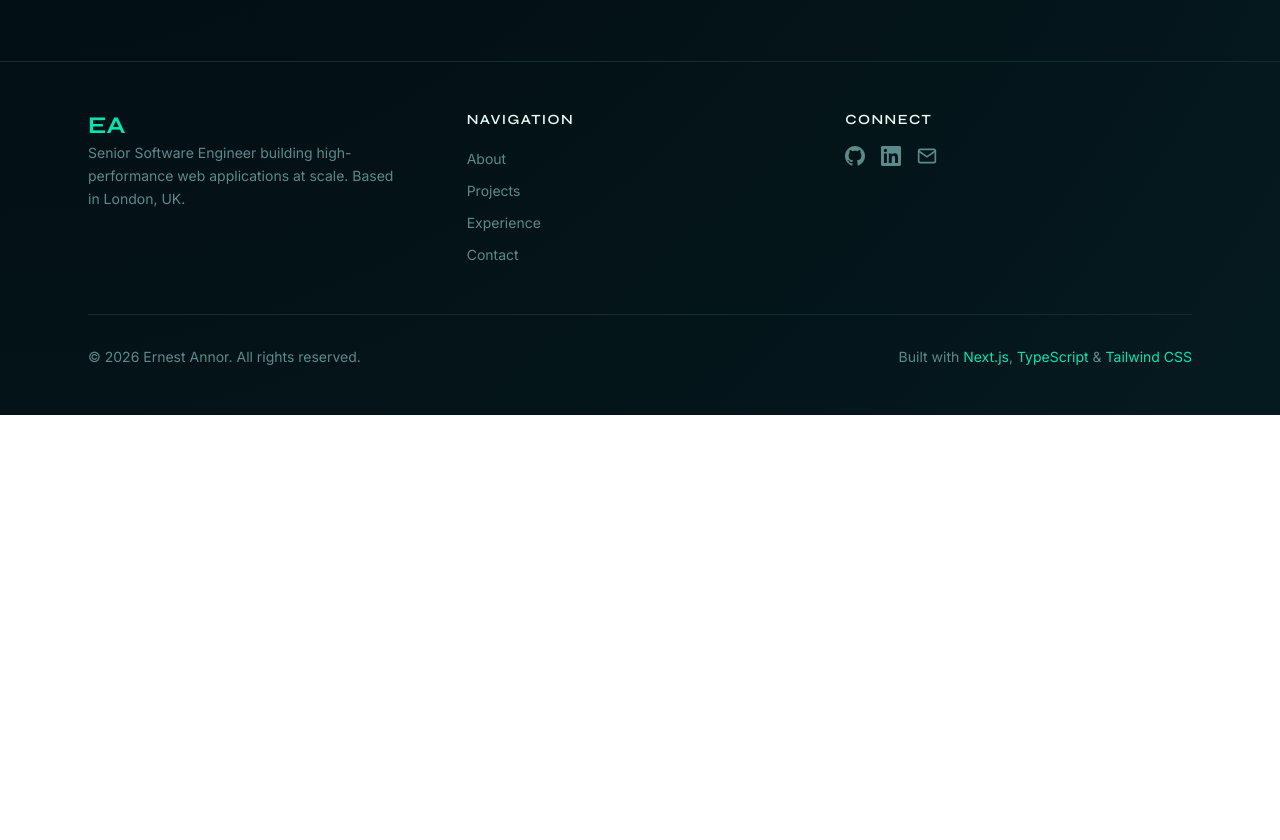
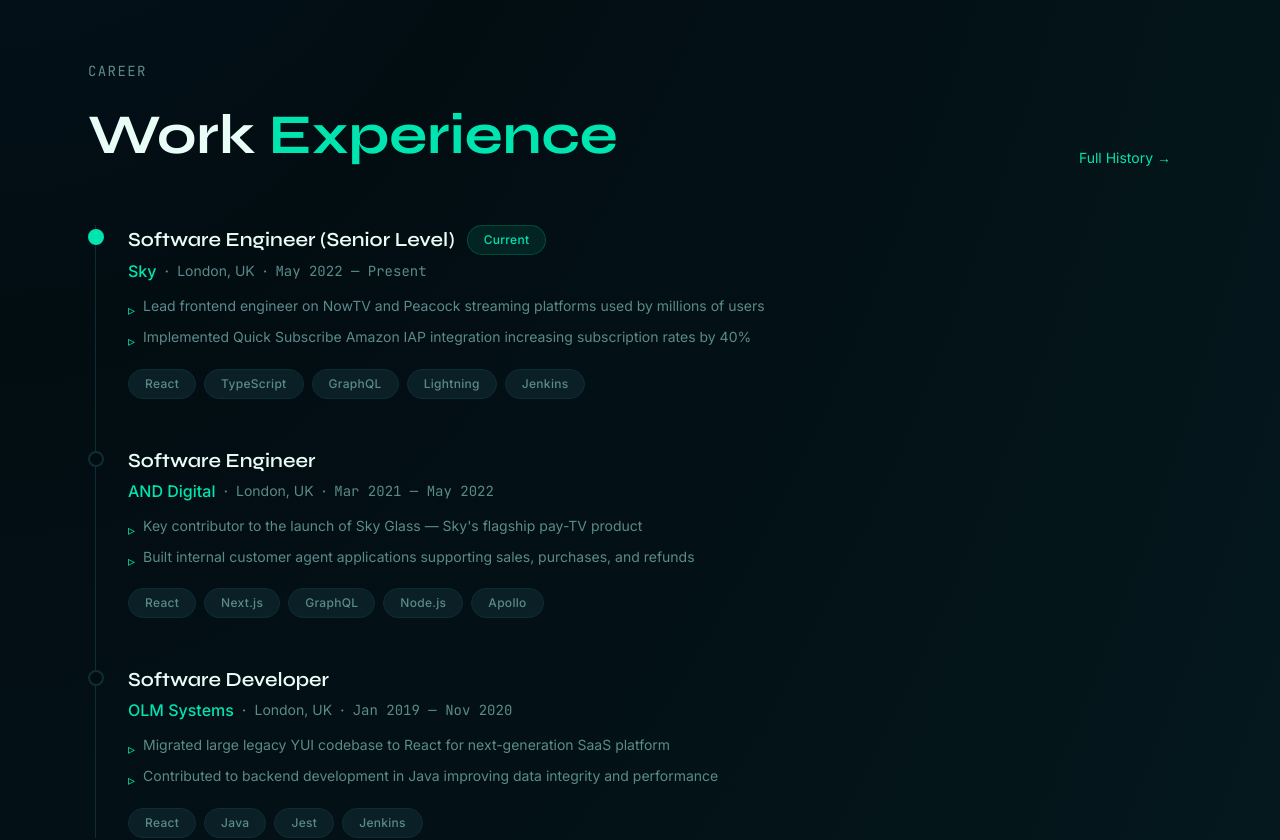
Before and after one commit to we2annor/ernest-annor, a Next.js app in the folder apps/web/: page / in a window 1280 px wide. Shown: the part 1500-2340 px from the top of the page. Before the commit the page ends 1915 px from the top, so only its background shows below. Built offline with nearby package versions, Linux system fonts and the light colour scheme.

Commit message:
feat: add ExperienceSection with timeline

```diff
--- a/apps/web/app/page.tsx
+++ b/apps/web/app/page.tsx
@@ -1,3 +1,4 @@
+import { ExperienceSection } from "@/components/sections/ExperienceSsection";
 import { FeaturedProjectSection } from "@/components/sections/FeaturedProjectSection";
 import { HeroSection } from "@/components/sections/HeroSection";
 
@@ -6,6 +7,7 @@ export default function Home() {
     <>
       <HeroSection />
       <FeaturedProjectSection />
+      <ExperienceSection />
     </>
   );
 }
--- /dev/null
+++ b/apps/web/components/sections/ExperienceSsection.tsx
@@ -0,0 +1,140 @@
+import { Badge } from "@/components/ui/Badge";
+import { Button } from "@/components/ui/Button";
+import { experiences } from "@/lib/data/experience";
+
+function formatDate(dateStr: string): string {
+  const [year, month] = dateStr.split("-");
+  const date = new Date(parseInt(year), parseInt(month) - 1);
+  return date.toLocaleDateString("en-GB", { month: "short", year: "numeric" });
+}
+
+export function ExperienceSection() {
+  return (
+    <section
+      className='px-6 max-w-6xl mx-auto py-24'
+      aria-labelledby='experience-heading'
+    >
+      {/* Section header */}
+      <div className='flex items-end justify-between mb-12'>
+        <div>
+          <p className='text-text-muted text-sm font-mono uppercase tracking-widest mb-3'>
+            Career
+          </p>
+          <h2
+            id='experience-heading'
+            className='font-syne font-bold text-text-primary'
+            style={{ fontSize: "clamp(2rem, 5vw, 3.5rem)" }}
+          >
+            Work <span className='text-accent'>Experience</span>
+          </h2>
+        </div>
+        <Button
+          as='a'
+          href='/experience'
+          variant='ghost'
+          size='sm'
+          className='hidden md:inline-flex'
+        >
+          Full History →
+        </Button>
+      </div>
+
+      {/* Timeline */}
+      <div className='relative'>
+        {/* Vertical line */}
+        <div
+          className='absolute left-0 top-0 bottom-0 w-[1px] bg-border ml-[7px]'
+          aria-hidden='true'
+        />
+
+        <div className='space-y-12'>
+          {experiences.map((exp, index) => (
+            <div key={exp.id} className='relative pl-10'>
+              {/* Timeline dot */}
+              <div
+                className={`
+                  absolute left-0 top-1 w-4 h-4 rounded-full border-2
+                  ${
+                    exp.current
+                      ? "bg-accent border-accent"
+                      : "bg-background border-border"
+                  }
+                `}
+                aria-hidden='true'
+              />
+
+              {/* Content */}
+              <div className='space-y-3'>
+                {/* Role and company */}
+                <div>
+                  <div className='flex items-center gap-3 flex-wrap'>
+                    <h3 className='font-syne font-semibold text-text-primary text-xl'>
+                      {exp.role}
+                    </h3>
+                    {exp.current && <Badge variant='accent'>Current</Badge>}
+                  </div>
+                  <div className='flex items-center gap-2 mt-1 flex-wrap'>
+                    <span className='text-accent font-medium'>
+                      {exp.company}
+                    </span>
+                    <span className='text-text-muted'>·</span>
+                    <span className='text-text-muted text-sm'>
+                      {exp.location}
+                    </span>
+                    <span className='text-text-muted'>·</span>
+                    <span className='text-text-muted text-sm font-mono'>
+                      {formatDate(exp.startDate)} —{" "}
+                      {exp.current
+                        ? "Present"
+                        : exp.endDate
+                          ? formatDate(exp.endDate)
+                          : ""}
+                    </span>
+                  </div>
+                </div>
+
+                {/* Description */}
+                <ul className='space-y-1' role='list'>
+                  {exp.description.slice(0, 2).map((point, i) => (
+                    <li
+                      key={i}
+                      className='text-text-muted text-sm leading-relaxed flex gap-2'
+                    >
+                      <span
+                        className='text-accent mt-1 shrink-0'
+                        aria-hidden='true'
+                      >
+                        ▹
+                      </span>
+                      {point}
+                    </li>
+                  ))}
+                </ul>
+
+                {/* Tech stack */}
+                <div
+                  className='flex flex-wrap gap-2 pt-1'
+                  role='list'
+                  aria-label={`Technologies used at ${exp.company}`}
+                >
+                  {exp.techStack.slice(0, 5).map((tech) => (
+                    <div key={tech} role='listitem'>
+                      <Badge variant='muted'>{tech}</Badge>
+                    </div>
+                  ))}
+                </div>
+              </div>
+            </div>
+          ))}
+        </div>
+      </div>
+
+      {/* Mobile view all */}
+      <div className='flex justify-center md:hidden mt-12'>
+        <Button as='a' href='/experience' variant='outline' size='md'>
+          Full History →
+        </Button>
+      </div>
+    </section>
+  );
+}
--- /dev/null
+++ b/apps/web/lib/data/experience.ts
@@ -0,0 +1,60 @@
+import { Experience } from "@ernest-annor/shared";
+
+export const experiences: Experience[] = [
+  {
+    id: "1",
+    company: "Sky",
+    role: "Software Engineer (Senior Level)",
+    startDate: "2022-05",
+    current: true,
+    description: [
+      "Lead frontend engineer on NowTV and Peacock streaming platforms used by millions of users",
+      "Implemented Quick Subscribe Amazon IAP integration increasing subscription rates by 40%",
+      "Contributing to platform modernisation — migrating from React to Lightning framework",
+      "Driving frontend architecture decisions, performance improvements and accessibility",
+    ],
+    techStack: [
+      "React",
+      "TypeScript",
+      "GraphQL",
+      "Lightning",
+      "Jenkins",
+      "Kubernetes",
+      "Docker",
+    ],
+    location: "London, UK",
+  },
+  {
+    id: "2",
+    company: "AND Digital",
+    role: "Software Engineer",
+    startDate: "2021-03",
+    endDate: "2022-05",
+    current: false,
+    description: [
+      "Key contributor to the launch of Sky Glass — Sky's flagship pay-TV product",
+      "Built internal customer agent applications supporting sales, purchases, and refunds",
+      "Led performance optimisation for Sports Direct, Flannels, and House of Fraser e-commerce",
+      "Designed and built internal dashboards for project tracking and resource planning",
+    ],
+    techStack: ["React", "Next.js", "GraphQL", "Node.js", "Apollo", "MongoDB"],
+    location: "London, UK",
+  },
+  {
+    id: "3",
+    company: "OLM Systems",
+    role: "Software Developer",
+    startDate: "2019-01",
+    endDate: "2020-11",
+    current: false,
+    description: [
+      "Migrated large legacy YUI codebase to React for next-generation SaaS platform",
+      "Contributed to backend development in Java improving data integrity and performance",
+      "Worked in Care, Health, and Education sector with strict data requirements",
+    ],
+    techStack: ["React", "Java", "Jest", "Jenkins"],
+    location: "London, UK",
+  },
+];
+
+export const currentExperience = experiences.find((e) => e.current);
```
